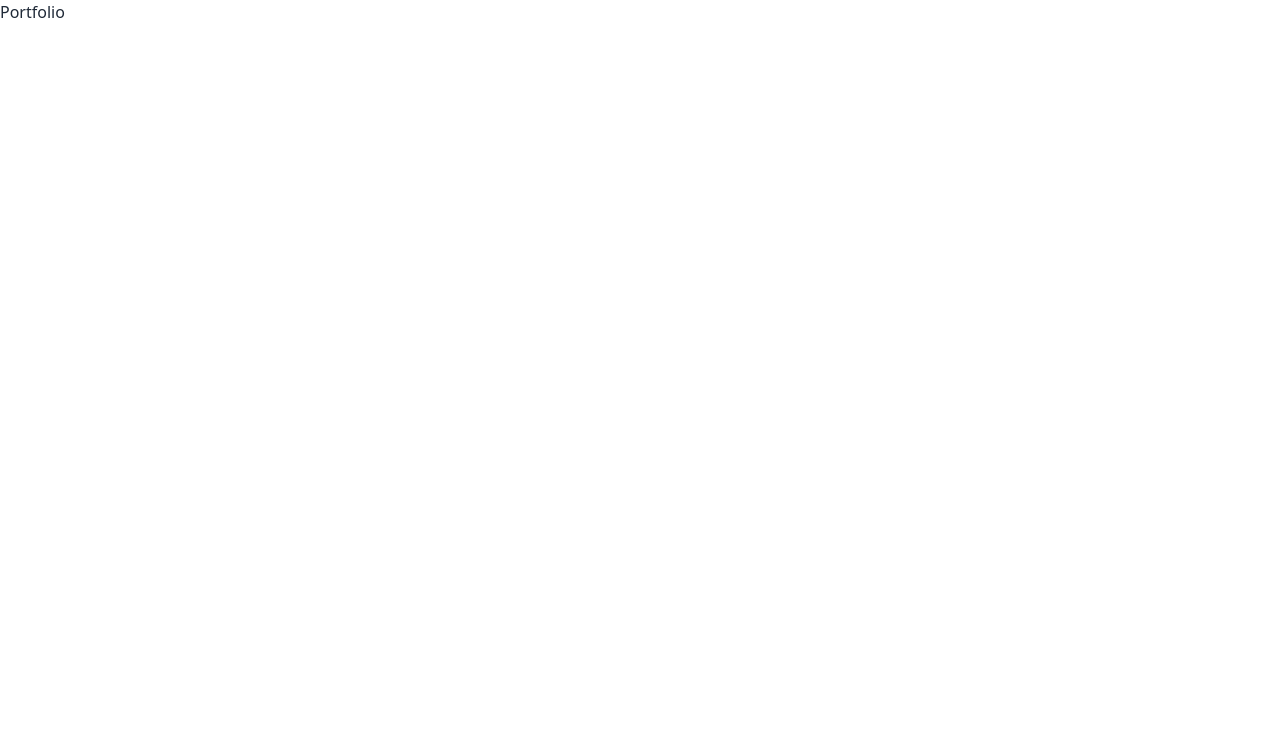
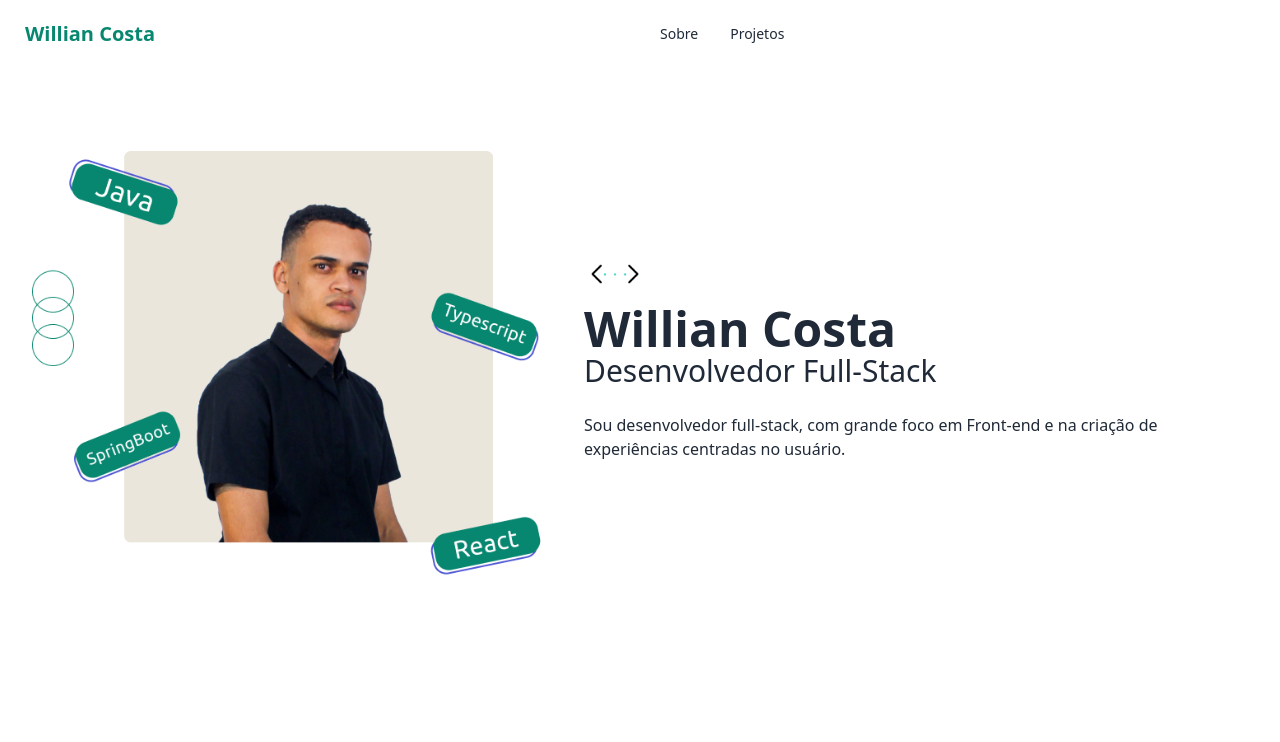
Before and after one commit to costaowillian/willian_portfolio, a React (Create React App) app in the folder portfolio/: page / in a window 1280 px wide. Shown: the top 742 px of the page. Built offline with nearby package versions, Linux system fonts and the light colour scheme.

Commit message:
feat: adição de home no app

```diff
--- a/portfolio/src/main/App.tsx
+++ b/portfolio/src/main/App.tsx
@@ -1,9 +1,12 @@
 import React from "react";
+import Navbar from "../components/navbar";
+import Home from "../pages/Home";
 
 function App() {
   return (
     <div className="App">
-      <p>Portfolio</p>
+      <Navbar />
+      <Home />
     </div>
   );
 }
```
